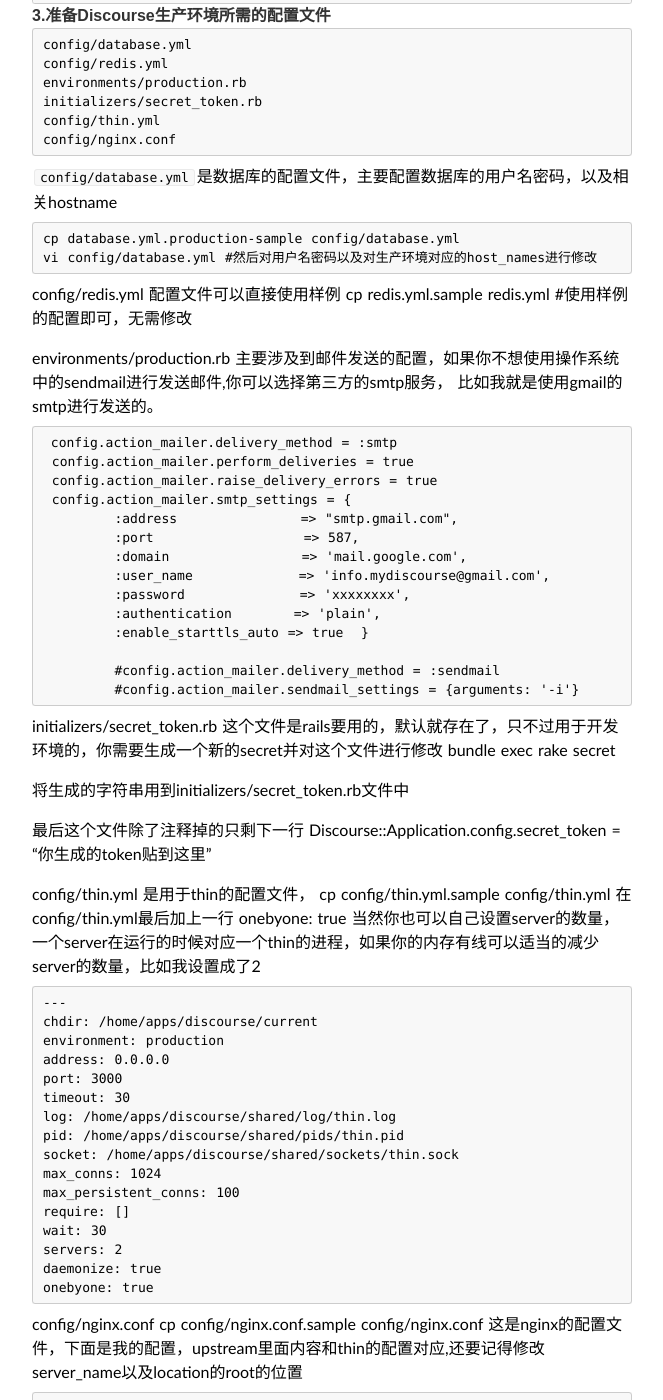
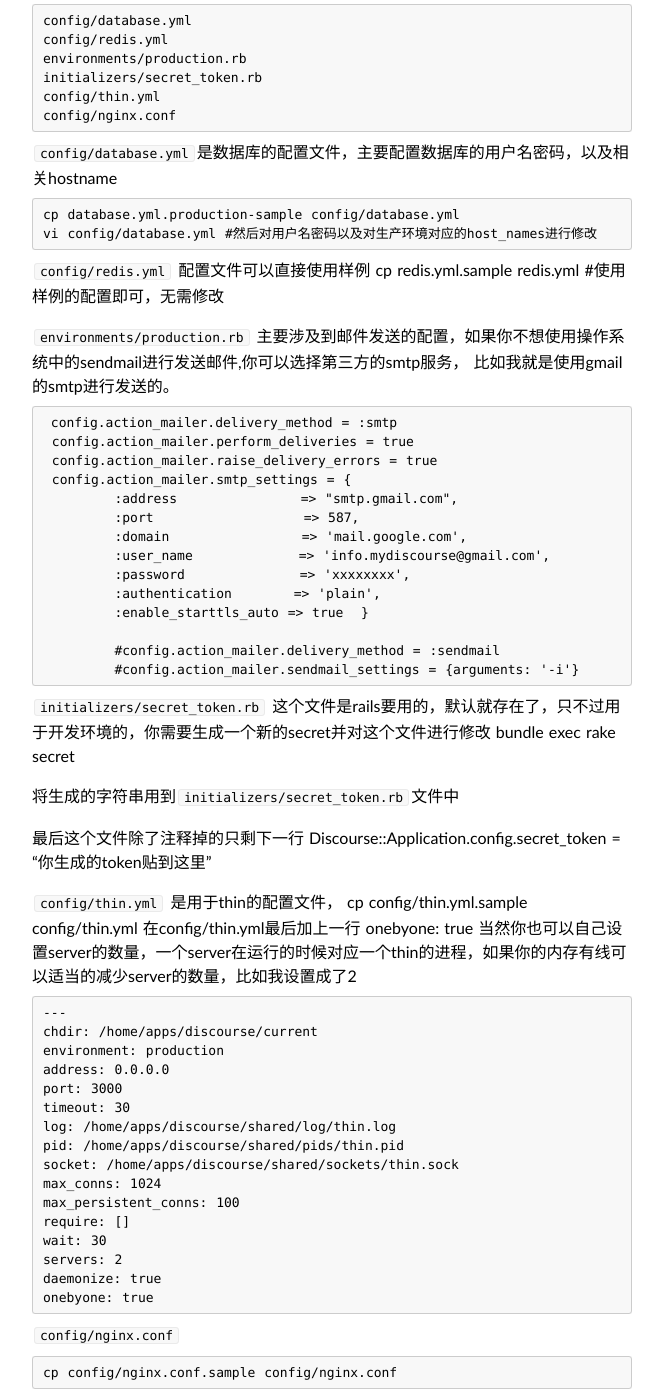
Before and after one commit to bjzhang/bjzhang.github.io, a Jekyll site: the page built from _posts/2013/2013-05-25-discourse-install-guide.md, in a window 1280 px wide and 1400 px high, scrolled down 2911 px. Shown: the whole window, without its empty margins (308-971 px from the left). Built offline with Jekyll 4.4.1, drawn with Linux system fonts in a browser that asks for light colours; some web fonts are replaced; Markdown is read by kramdown in place of the engine named in the settings; comment, search, counter and statistics services are not loaded; some of the changed text lies outside the part shown.

Commit message:
更新discourse

```diff
--- a/_posts/2013/2013-05-25-discourse-install-guide.md
+++ b/_posts/2013/2013-05-25-discourse-install-guide.md
@@ -20,7 +20,7 @@
 创建好一个系统之后，第一步要做的就是系统的优化，用户创建及一些安全性相关的设置。
 
 ###一.服务器端的各项准备工作
-应用的部署使用了一个ruby写的叫做Capistrano的工具，它是一个Remote multi-server automation tool，一个远程服务器自动部署的工具集，支持插件。只要在服务器上把基础环境准备好后，应用的配置和部署，只需要在本地客户端上敲几个命令即可，特别是多服务器端的时候特别方便了。
+应用的部署使用了一个ruby写的叫做[Capistrano](https://github.com/capistrano/capistrano)的工具，它是一个远程自动部署的工具，支持插件。只要在服务器上把基础环境准备好后，应用的配置和部署只需要在本地客户端上敲几个命令即可，特别是多服务器端的时候特别方便了。
 创建好虚拟主机后首先有几个操作需要先做一下的
 更新系统：
 
@@ -143,10 +143,10 @@
 	cp database.yml.production-sample config/database.yml
 	vi config/database.yml #然后对用户名密码以及对生产环境对应的host_names进行修改
 
-config/redis.yml 配置文件可以直接使用样例
+`config/redis.yml` 配置文件可以直接使用样例
 	cp redis.yml.sample redis.yml #使用样例的配置即可，无需修改
 
-environments/production.rb 主要涉及到邮件发送的配置，如果你不想使用操作系统中的sendmail进行发送邮件,你可以选择第三方的smtp服务，
+`environments/production.rb` 主要涉及到邮件发送的配置，如果你不想使用操作系统中的sendmail进行发送邮件,你可以选择第三方的smtp服务，
 比如我就是使用gmail的smtp进行发送的。
 
 	 config.action_mailer.delivery_method = :smtp
@@ -164,15 +164,15 @@
 		 #config.action_mailer.delivery_method = :sendmail
 		 #config.action_mailer.sendmail_settings = {arguments: '-i'}
 
-initializers/secret_token.rb 这个文件是rails要用的，默认就存在了，只不过用于开发环境的，你需要生成一个新的secret并对这个文件进行修改
+`initializers/secret_token.rb` 这个文件是rails要用的，默认就存在了，只不过用于开发环境的，你需要生成一个新的secret并对这个文件进行修改
 	bundle exec rake secret
 
-将生成的字符串用到initializers/secret_token.rb文件中
+将生成的字符串用到`initializers/secret_token.rb`文件中
 
 最后这个文件除了注释掉的只剩下一行
 	Discourse::Application.config.secret_token = "你生成的token贴到这里"
 
-config/thin.yml 是用于thin的配置文件，
+`config/thin.yml` 是用于thin的配置文件，
 	cp config/thin.yml.sample config/thin.yml
 在config/thin.yml最后加上一行
 	onebyone: true
@@ -195,8 +195,11 @@
 	daemonize: true
 	onebyone: true
 
-config/nginx.conf
-cp config/nginx.conf.sample config/nginx.conf 这是nginx的配置文件，下面是我的配置，upstream里面内容和thin的配置对应,还要记得修改server_name以及location的root的位置
+`config/nginx.conf`
+
+	cp config/nginx.conf.sample config/nginx.conf
+
+这是nginx的配置文件，下面是我的配置，upstream里面内容和thin的配置对应,还要记得修改server_name以及location的root的位置
 
 	upstream discourse {
 	  server unix:///home/apps/discourse/shared/sockets/thin.0.sock;
```
Also changed, not shown: other parts of _posts/2013/2013-05-25-discourse-install-guide.md (+9 -1 lines).
